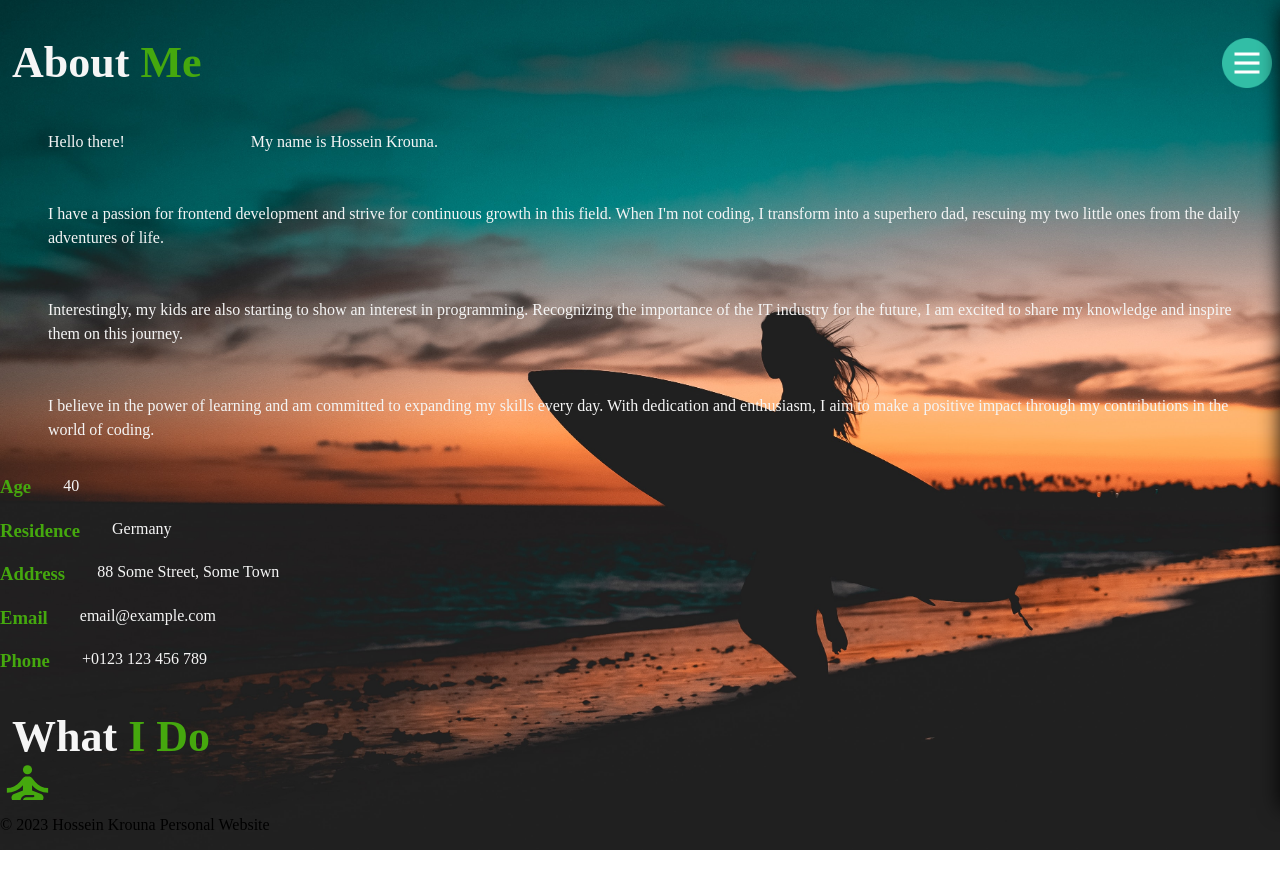
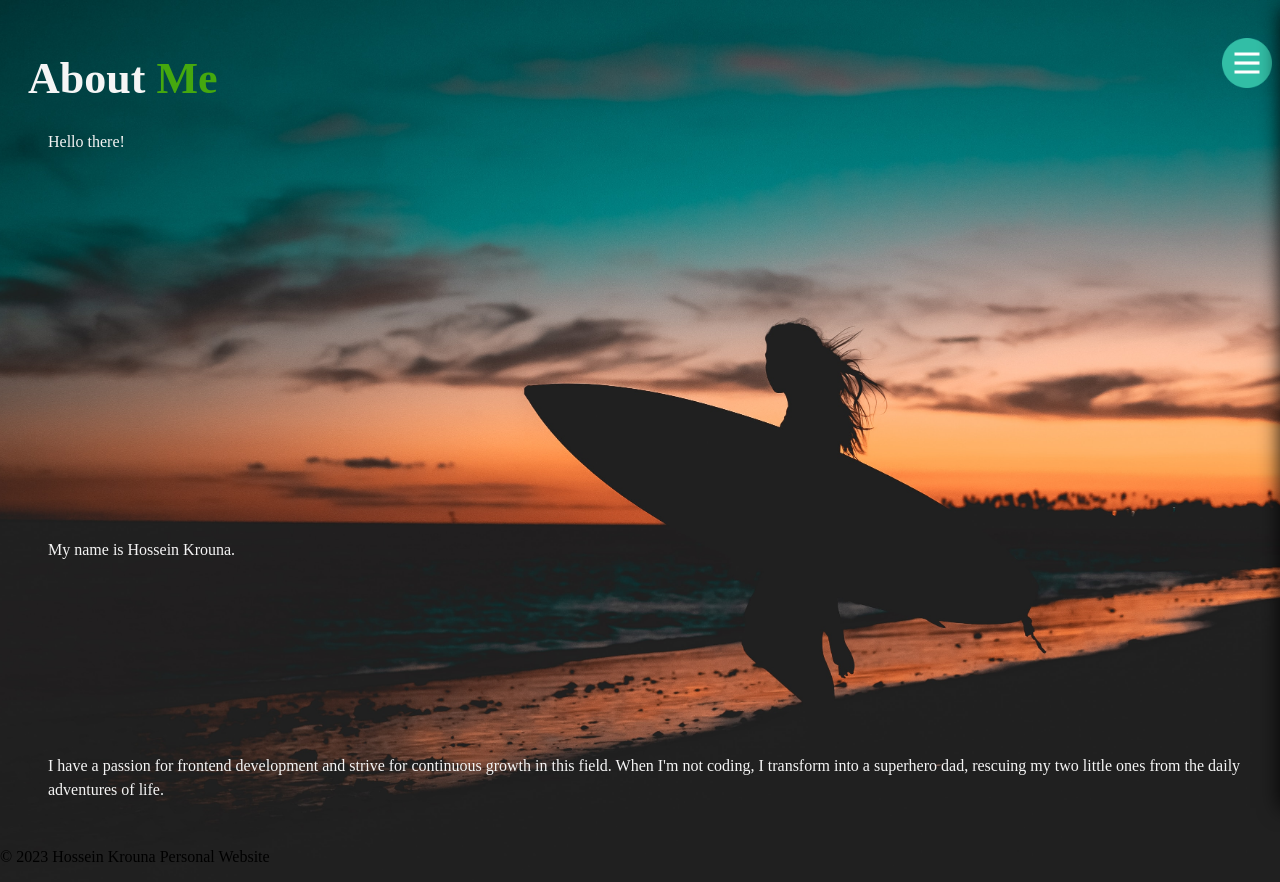
Before and after one commit to HosseinKrouna/my-personal-website, a Next.js app: page /about in a window 1280 px wide. Before the commit the page ends 850 px from the top, so only its background shows below. Built offline with nearby package versions, Linux system fonts and the light colour scheme; grey boxes are pictures that could not be loaded.

Commit message:
fix: tracking scroll value from aboutpage

```diff
--- a/components/Layout.js
+++ b/components/Layout.js
@@ -31,7 +31,6 @@ function Layout({ children }) {
 		};
 	}, []);
 
-	//FIXME - is not clickable in "aboutpage"
 	function handleNavbarIconClick() {
 		console.log("Navbar Icon clicked");
 		setSidebarOpen(!sidebarOpen);
@@ -64,10 +63,10 @@ function Layout({ children }) {
 					<Grid
 						item
 						xs={12}
-						style={{
-							overflow: "auto",
-							height: "100vh",
-						}}
+						// style={{
+						// 	overflow: "auto",
+						// 	height: "100vh",
+						// }}
 					>
 						<MainContent>
 							<PageTransition animation={animation}>{children}</PageTransition>
--- a/components/styles/StyledAbout.js
+++ b/components/styles/StyledAbout.js
@@ -3,7 +3,8 @@ import styled from "styled-components";
 export const ContentWrapper = styled.div`
 	--primary-color: whitesmoke;
 	--secondary-color: #45a80e;
-
+	height: 100vh;
+	overflow: auto;
 	h2 {
 		color: var(--primary-color);
 		font-size: 44px;
@@ -27,3 +28,22 @@ export const ContentWrapper = styled.div`
 export const HighlightedText = styled.span`
 	color: var(--secondary-color);
 `;
+
+export const FadeScroll = styled.div`
+	transition: all 400ms;
+	opacity: 0;
+`;
+
+export const Fade = styled.div`
+	opacity: 1;
+`;
+
+export const MoveLeft = styled.div`
+	transition: all 400ms;
+	opacity: 0;
+`;
+
+export const Left = styled.div`
+	transform: translate(200px, 0);
+	opacity: 1;
+`;
--- a/package.json
+++ b/package.json
@@ -27,8 +27,10 @@
 		"node-fetch": "^3.3.1",
 		"react": "18.2.0",
 		"react-dom": "18.2.0",
+		"react-intersection-observer": "^9.5.2",
 		"react-leaflet": "^4.2.1",
 		"react-transition-group": "^4.4.5",
+		"react-use": "^17.4.0",
 		"styled-components": "^5.3.11",
 		"uuid": "^9.0.0"
 	}
--- a/pages/about.js
+++ b/pages/about.js
@@ -3,36 +3,154 @@ import { Grid, Box } from "@mui/material";
 import {
 	ContentWrapper,
 	HighlightedText,
+	FadeScroll,
+	Fade,
+	MoveLeft,
+	Left,
 } from "@/components/styles/StyledAbout";
-import { motion } from "framer-motion";
 import SelfImprovementIcon from "@mui/icons-material/SelfImprovement";
 import DeveloperModeIcon from "@mui/icons-material/DeveloperMode";
 import WaterDropSharpIcon from "@mui/icons-material/WaterDropSharp";
 import Diversity1SharpIcon from "@mui/icons-material/Diversity1Sharp";
-import { useEffect, useState } from "react";
 import { createTheme, ThemeProvider } from "@mui/material";
+import { motion } from "framer-motion";
+import { useState } from "react";
 
 const theme = createTheme();
 
 function AboutPage() {
-	const [scrollY, setScrollY] = useState(0);
-	console.log("scrollY", scrollY);
-	//FIXME - scrollY always 0
-	useEffect(() => {
-		const handleScroll = () => {
-			const scrollPosition =
-				window.pageYOffset || document.documentElement.scrollTop;
-			setScrollY(scrollPosition);
+	const [scrollTop, setScrollTop] = useState(0);
+
+	const handleScroll = (event) => {
+		setScrollTop(event.currentTarget.scrollTop);
 	};
 
-		console.log("scrollY hat sich geändert:", scrollY);
-		window.addEventListener("scroll", handleScroll);
+	console.log("scrollTop:", scrollTop);
 
-		return () => {
-			window.removeEventListener("scroll", handleScroll);
+	const gridContainers = [
+		{
+			title: <HighlightedText>Age</HighlightedText>,
+			children: <p>40</p>,
+		},
+		{
+			title: <HighlightedText>Residence</HighlightedText>,
+			children: <p>Germany</p>,
+		},
+		{
+			title: <HighlightedText>Address</HighlightedText>,
+			children: <p>88 Some Street, Some Town</p>,
+		},
+		{
+			title: <HighlightedText>Email</HighlightedText>,
+			children: <p>email@example.com</p>,
+		},
+		{
+			title: <HighlightedText>Phone</HighlightedText>,
+			children: <p>+0123 123 456 789</p>,
+		},
+		{
+			children: (
+				<>
+					<h2>
+						What <HighlightedText>I Do</HighlightedText>
+					</h2>
+				</>
+			),
+		},
+		{
+			title: "Self-Improvement",
+			children: (
+				<>
+					<SelfImprovementIcon
+						sx={{
+							color: "#45a80e",
+							fontSize: 55,
+						}}
+					/>
+					<p>
+						I enjoy life because it is full of unexpected possibilities that
+						challenge me and help me grow. Each day brings new experiences,
+						encounters, and lessons that inspire me to strive for my best. Life
+						is a precious journey, and I cherish every moment by living
+						consciously in the present and appreciating the beauty around me.
+					</p>
+				</>
+			),
+		},
+		{
+			title: "Web Development",
+			children: (
+				<>
+					<DeveloperModeIcon
+						sx={{
+							color: "#45a80e",
+							fontSize: 55,
+						}}
+					/>
+					<p>
+						I love web development because it empowers me to bring ideas to life
+						and create meaningful digital experiences. It combines my passion
+						for creativity, problem-solving, and constant learning, making every
+						project a rewarding adventure.
+					</p>
+				</>
+			),
+		},
+		{
+			title: "Environmental Conservation",
+			children: (
+				<>
+					<WaterDropSharpIcon
+						sx={{
+							color: "#45a80e",
+							fontSize: 55,
+						}}
+					/>
+					<p>
+						I stand for environmental conservation because our planet is a
+						precious home we must protect. Through sustainable practices, we can
+						preserve natural resources, mitigate climate change, and ensure a
+						healthier future for generations to come. By advocating for
+						eco-friendly solutions and raising awareness, we can inspire
+						positive change and build a greener, more sustainable world
+						together.
+					</p>
+				</>
+			),
+		},
+		{
+			title: "Diversity",
+			children: (
+				<>
+					<Diversity1SharpIcon
+						sx={{
+							color: "#45a80e",
+							fontSize: 55,
+						}}
+					/>
+					<p>
+						I believe in diversity because it enriches our perspectives and
+						fosters inclusive communities. Embracing diverse backgrounds,
+						cultures, and ideas promotes understanding, empathy, and equal
+						opportunities for all. By celebrating differences and creating
+						inclusive spaces, we can build a more harmonious and equitable
+						society.
+					</p>
+				</>
+			),
+		},
+	];
+
+	const renderGridContainers = () => {
+		return gridContainers.map((container, index) => {
+			return (
+				<Grid item key={index}>
+					{container.title && <motion.h2>{container.title}</motion.h2>}
+					{container.children}
+				</Grid>
+			);
+		});
 	};
-	}, [scrollY]);
-
 	const paragraphTexts = [
 		"Hello there!",
 		"",
@@ -42,45 +160,12 @@ function AboutPage() {
 		"I believe in the power of learning and am committed to expanding my skills every day. With dedication and enthusiasm, I aim to make a positive impact through my contributions in the world of coding.",
 	];
 
-	const renderParagraphsWithMotionDiv = () => {
-		return paragraphTexts.map((text, index) => (
-			<Grid item key={index}>
-				<motion.div
-					initial={{ opacity: 0, y: 20 }}
-					animate={{ opacity: 1, y: 0 }}
-					transition={{ duration: 0.5, delay: index * 0.2 }}
-					style={{
-						opacity: scrollY > 0 ? 0 : 1,
-						transform: `translateX(${scrollY > 0 ? -500 : 0}px)`,
-					}}
-				>
-					<p>{text}</p>
-				</motion.div>
-			</Grid>
-		));
-	};
-
-	const handleMotionDiv = (children) => {
-		return (
-			<motion.div
-				initial={{ opacity: 0, y: 20 }}
-				animate={{ opacity: 1, y: 0 }}
-				transition={{ duration: 0.5 }}
-				style={{
-					opacity: scrollY > 0 ? 0 : 1,
-					transform: `translateX(${scrollY > 0 ? -500 : 0}px)`,
-				}}
-			>
-				{children}
-			</motion.div>
-		);
-	};
-
 	//NOTE - add Fun Fact section
 
 	return (
 		<ThemeProvider theme={theme}>
 			<Layout>
+				<div>
 					<Box
 						display="flex"
 						flexDirection="column"
@@ -89,141 +174,36 @@ function AboutPage() {
 						minHeight="100vh"
 						padding={2}
 					>
-					<ContentWrapper>
-						<Box mb={2}>
-							<Grid container spacing={2}>
-								{handleMotionDiv(
+						<ContentWrapper onScroll={handleScroll}>
 							<>
 								<h2>
 									About <HighlightedText>Me</HighlightedText>
 								</h2>
 							</>
-								)}
+							<motion.div>
+								{paragraphTexts.map((text, index) => (
+									<Grid container spacing={2} key={index}>
+										<Grid item mb={20}>
+											<Grid container>
+												{/* {!IsVisible ? (
+		 												<Fade>
+		 													<motion.p>{text}</motion.p>
+		 												</Fade>
+		 											) : (
+		 												<FadeScroll> */}
+												<motion.p>{text}</motion.p>
+												{/* </FadeScroll>
+													)} */}
 											</Grid>
-						</Box>
+										</Grid>
+									</Grid>
+								))}
+							</motion.div>
 
-						<Box mb={2}>
-							<Grid container spacing={2}>
-								{renderParagraphsWithMotionDiv()}
-							</Grid>
-						</Box>
-						<Grid container spacing={2}>
-							<h3>Age</h3>
-							{handleMotionDiv(<p>40</p>)}
-						</Grid>
-
-						<Grid container spacing={2}>
-							<h3>Residence</h3>
-							{handleMotionDiv(<p>Germany</p>)}
-						</Grid>
-
-						<Grid container spacing={2}>
-							<h3>Address</h3>
-							{handleMotionDiv(<p>88 Some Street, Some Town</p>)}
-						</Grid>
-
-						<Grid container spacing={2}>
-							<h3>Email</h3>
-							{handleMotionDiv(<p>email@example.com</p>)}
-						</Grid>
-
-						<Grid container spacing={2}>
-							<h3>Phone</h3>
-							{handleMotionDiv(<p>+0123 123 456 789</p>)}
-						</Grid>
-
-						<Grid container spacing={2}>
-							{handleMotionDiv(
-								<h2>
-									What <HighlightedText>I Do</HighlightedText>
-								</h2>
-							)}
-						</Grid>
-
-						<Grid container spacing={2}>
-							{handleMotionDiv(
-								<SelfImprovementIcon
-									sx={{
-										color: "#45a80e",
-										fontSize: 55,
-									}}
-								/>
-							)}
-							{handleMotionDiv(
-								<p>
-									I enjoy life because it is full of unexpected possibilities
-									that challenge me and help me grow. Each day brings new
-									experiences, encounters, and lessons that inspire me to strive
-									for my best. Life is a precious journey, and I cherish every
-									moment by living consciously in the present and appreciating
-									the beauty around me.
-								</p>
-							)}
-						</Grid>
-
-						<Grid container spacing={2}>
-							{handleMotionDiv(
-								<DeveloperModeIcon
-									sx={{
-										color: "#45a80e",
-										fontSize: 55,
-									}}
-								/>
-							)}
-							{handleMotionDiv(
-								<p>
-									I love web development because it empowers me to bring ideas
-									to life and create meaningful digital experiences. It combines
-									my passion for creativity, problem-solving, and constant
-									learning, making every project a rewarding adventure.
-								</p>
-							)}
-						</Grid>
-
-						<Grid container spacing={2}>
-							{handleMotionDiv(
-								<>
-									<WaterDropSharpIcon
-										sx={{
-											color: "#45a80e",
-											fontSize: 55,
-										}}
-									/>
-									<p>
-										I stand for environmental conservation because our planet is
-										a precious home we must protect. Through sustainable
-										practices, we can preserve natural resources, mitigate
-										climate change, and ensure a healthier future for
-										generations to come. By advocating for eco-friendly
-										solutions and raising awareness, we can inspire positive
-										change and build a greener, more sustainable world together.
-									</p>
-								</>
-							)}
-						</Grid>
-
-						<Grid container spacing={2}>
-							{handleMotionDiv(
-								<Diversity1SharpIcon
-									sx={{
-										color: "#45a80e",
-										fontSize: 55,
-									}}
-								/>
-							)}
-							{handleMotionDiv(
-								<p>
-									I believe in diversity because it enriches our perspectives
-									and fosters inclusive communities. Embracing diverse
-									backgrounds, cultures, and ideas promotes understanding,
-									empathy, and equal opportunities for all. By celebrating
-									differences and creating inclusive spaces, we can build a more
-									harmonious and equitable society.
-								</p>
-							)}
-						</Grid>
+							{renderGridContainers()}
 						</ContentWrapper>
 					</Box>
+				</div>
 			</Layout>
 		</ThemeProvider>
 	);
```
Also changed, not shown: components/Sidebar.js (+7 -22 lines), components/styles/StyledSidebar.js (+5 -7 lines), 1 other file (tests, documents, lock files or other folders). Lines whose indentation alone changed are shown as unchanged.
